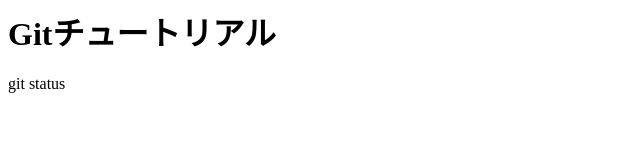
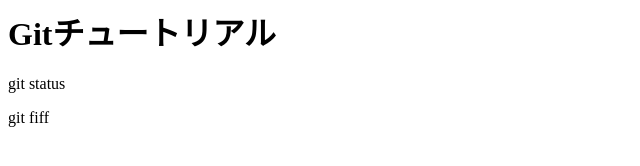
Before and after one commit to OK1-inui/git_tutorial, a plain HTML site: page index.html in a window 1280 px wide. Shown: the full height of the page, 0-640 px from the left. Drawn offline with Linux system fonts and the light colour scheme.

Commit message:
git diffを追記

```diff
--- a/index.html
+++ b/index.html
@@ -1,2 +1,3 @@
 <h1>Gitチュートリアル</h1>
 <p>git status</p>
+<p>git fiff</p>
```
